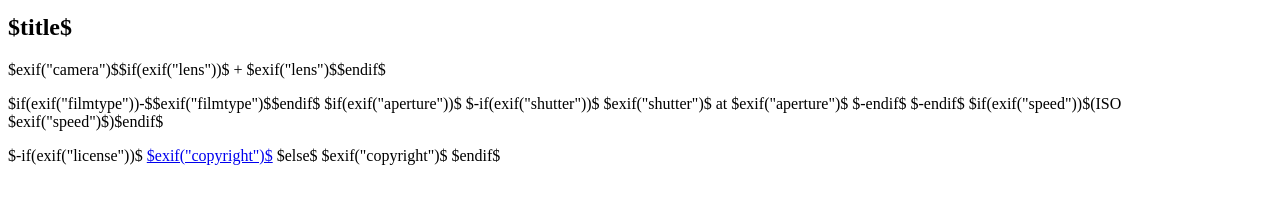
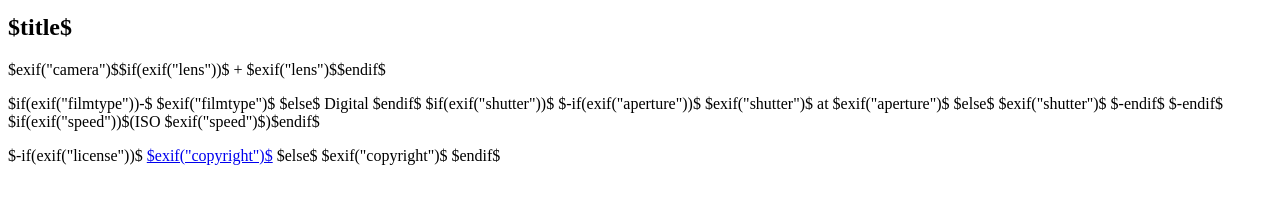
Before and after one commit to urdh/photography, a plain HTML site: page templates/photo.html in a window 1280 px wide. Shown: the part 30-234 px from the top of the page. Drawn offline with Linux system fonts and the light colour scheme.

Commit message:
Add fall-back EXIF for aperture & shutter speed

```diff
--- a/templates/photo.html
+++ b/templates/photo.html
@@ -14,10 +14,16 @@
       <span class="camera">$exif("camera")$$if(exif("lens"))$ + $exif("lens")$$endif$</span>
     </p>
     <p>
-      $if(exif("filmtype"))-$<span class="film">$exif("filmtype")$</span>$endif$
-      $if(exif("aperture"))$
-        $-if(exif("shutter"))$
+      $if(exif("filmtype"))-$
+        <span class="film">$exif("filmtype")$</span>
+      $else$
+        <span class="film">Digital</span>
+      $endif$
+      $if(exif("shutter"))$
+        $-if(exif("aperture"))$
           <span class="technical">$exif("shutter")$ at $exif("aperture")$</span>
+        $else$
+          <span class="technical">$exif("shutter")$</span>
         $-endif$
       $-endif$
       $if(exif("speed"))$<span class="iso">(ISO $exif("speed")$)</span>$endif$
```
Also changed, not shown: 1 other file.
